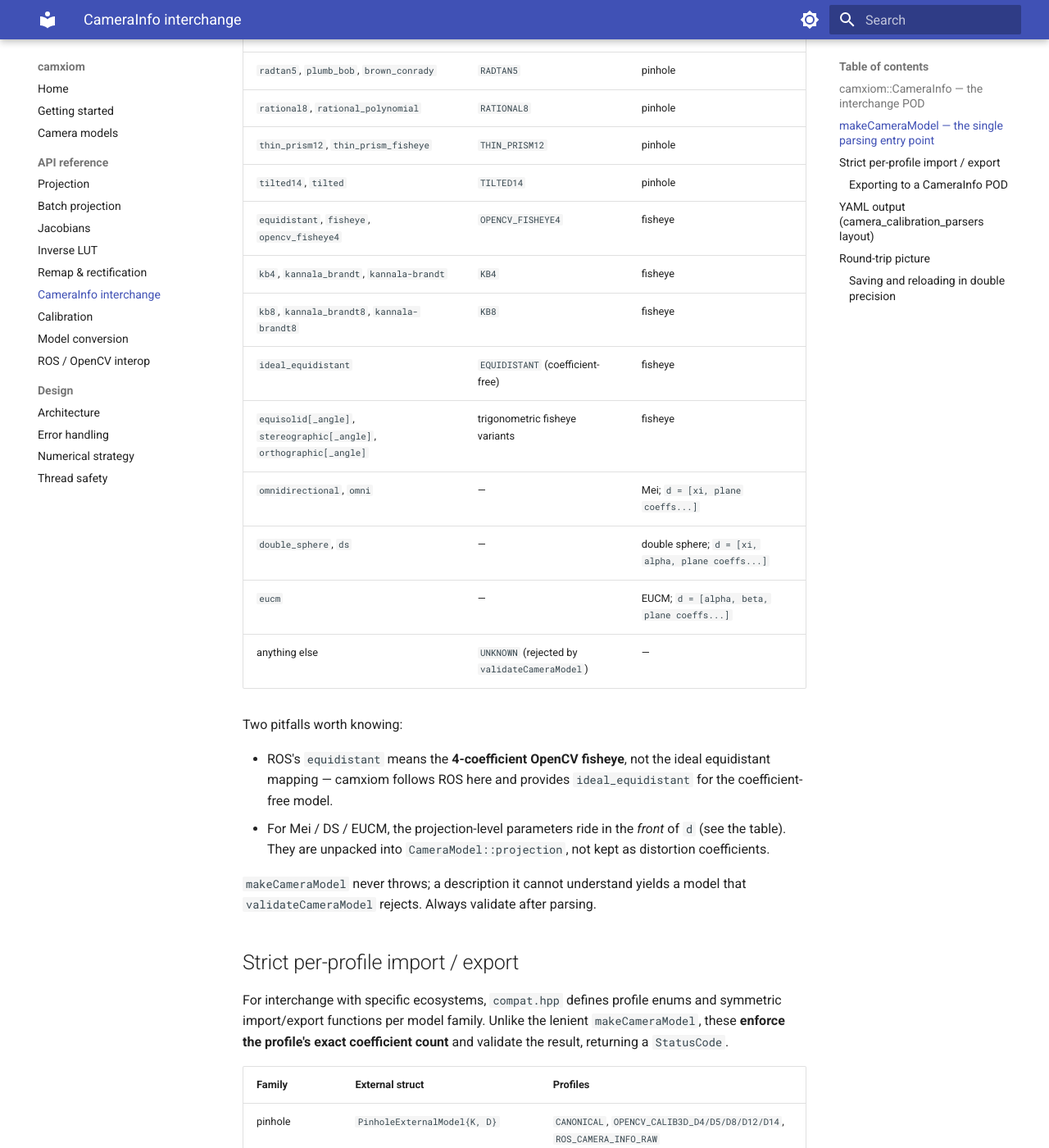
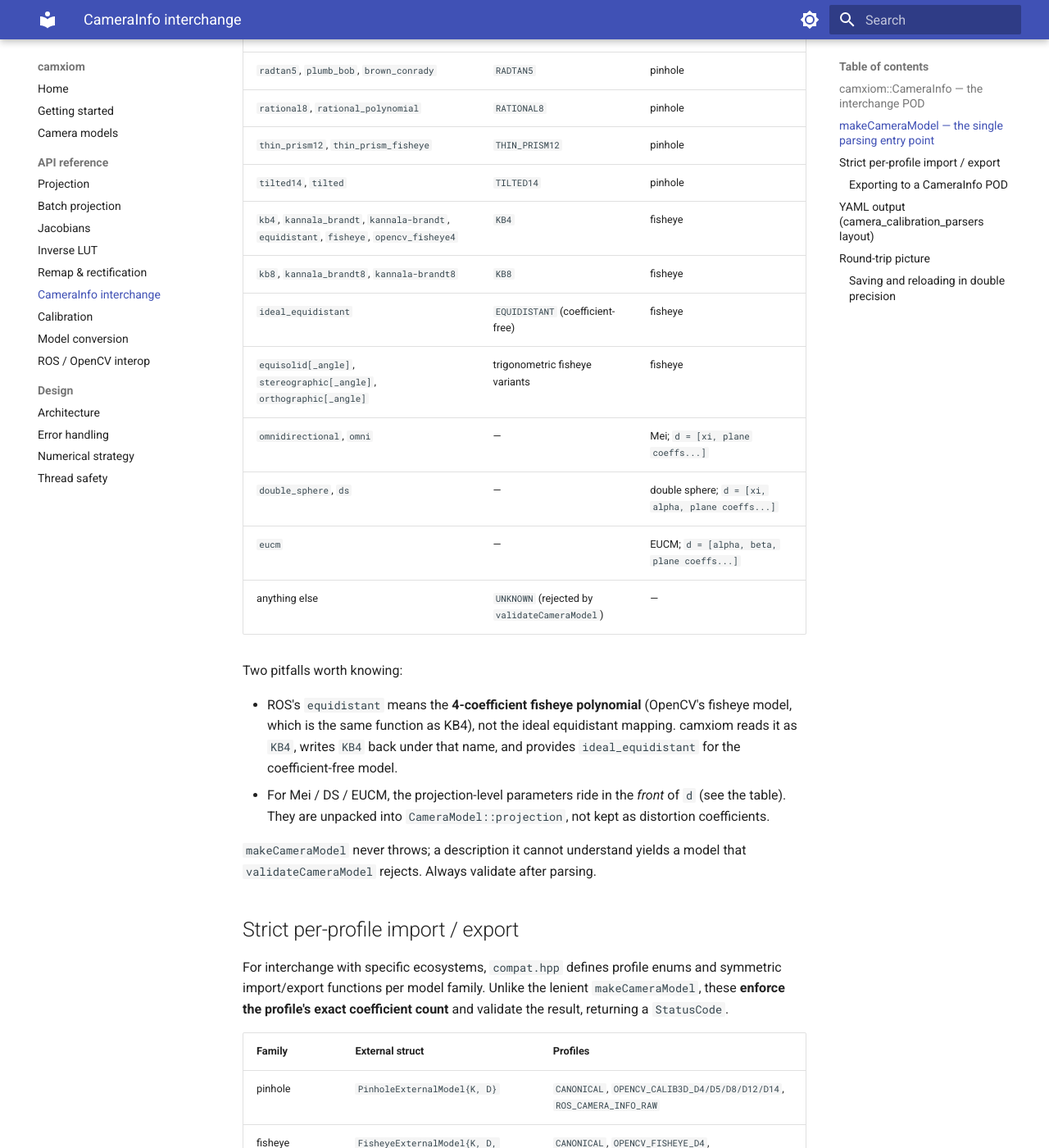
Before and after one commit to tier4/camxiom, an MkDocs documentation site: the page built from docs/api/camera-info.md, in a window 1280 px wide and 1400 px high, scrolled down 968 px. Shown: the whole window at 82% size. Built offline with MkDocs 1.6.1 and Material for MkDocs 9.7.7, drawn with Linux system fonts in a browser that asks for light colours.

Commit message:
docs: describe the four-coefficient fisheye model as KB4 only
The OpenCV fisheye model is no longer a separate distortion type. Note in
the model tables that KB4 is the same function as OpenCV's fisheye model
and that its OpenCV / ROS names read as KB4, and drop the removed type
and projectFisheye4 from the lists.

```diff
--- a/docs/api/camera-info.md
+++ b/docs/api/camera-info.md
@@ -44,8 +44,7 @@ ROS / OpenCV / third-party spellings:
 | `rational8`, `rational_polynomial` | `RATIONAL8` | pinhole |
 | `thin_prism12`, `thin_prism_fisheye` | `THIN_PRISM12` | pinhole |
 | `tilted14`, `tilted` | `TILTED14` | pinhole |
-| `equidistant`, `fisheye`, `opencv_fisheye4` | `OPENCV_FISHEYE4` | fisheye |
-| `kb4`, `kannala_brandt`, `kannala-brandt` | `KB4` | fisheye |
+| `kb4`, `kannala_brandt`, `kannala-brandt`, `equidistant`, `fisheye`, `opencv_fisheye4` | `KB4` | fisheye |
 | `kb8`, `kannala_brandt8`, `kannala-brandt8` | `KB8` | fisheye |
 | `ideal_equidistant` | `EQUIDISTANT` (coefficient-free) | fisheye |
 | `equisolid[_angle]`, `stereographic[_angle]`, `orthographic[_angle]` | trigonometric fisheye variants | fisheye |
@@ -56,9 +55,11 @@ ROS / OpenCV / third-party spellings:
 
 Two pitfalls worth knowing:
 
-- ROS's `equidistant` means the **4-coefficient OpenCV fisheye**, not the
-  ideal equidistant mapping — camxiom follows ROS here and provides
-  `ideal_equidistant` for the coefficient-free model.
+- ROS's `equidistant` means the **4-coefficient fisheye polynomial**
+  (OpenCV's fisheye model, which is the same function as KB4), not the
+  ideal equidistant mapping. camxiom reads it as `KB4`, writes `KB4` back
+  under that name, and provides `ideal_equidistant` for the
+  coefficient-free model.
 - For Mei / DS / EUCM, the projection-level parameters ride in the *front*
   of `d` (see the table). They are unpacked into
   `CameraModel::projection`, not kept as distortion coefficients.
```
Also changed, not shown: README.md (+1 -1 lines), docs/api/batch.md (+3 -3 lines), docs/api/projection.md (+2 -2 lines), docs/camera-models.md (+3 -4 lines).
